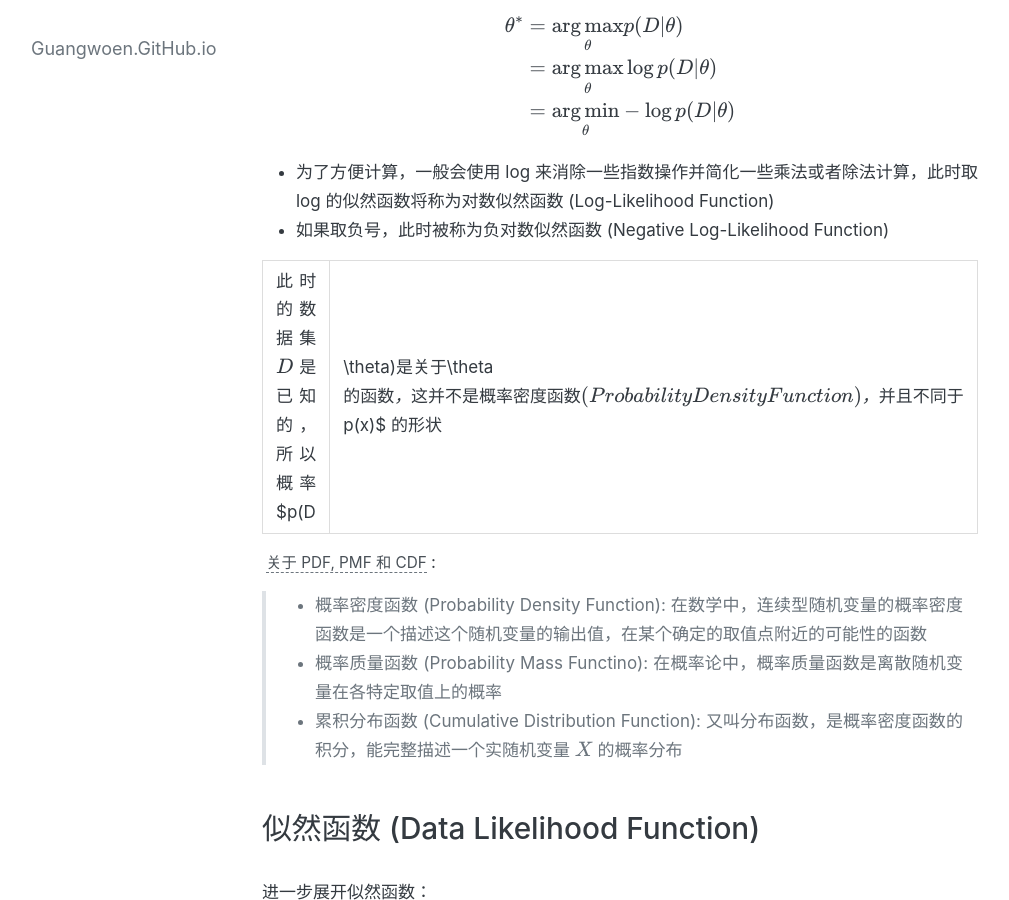
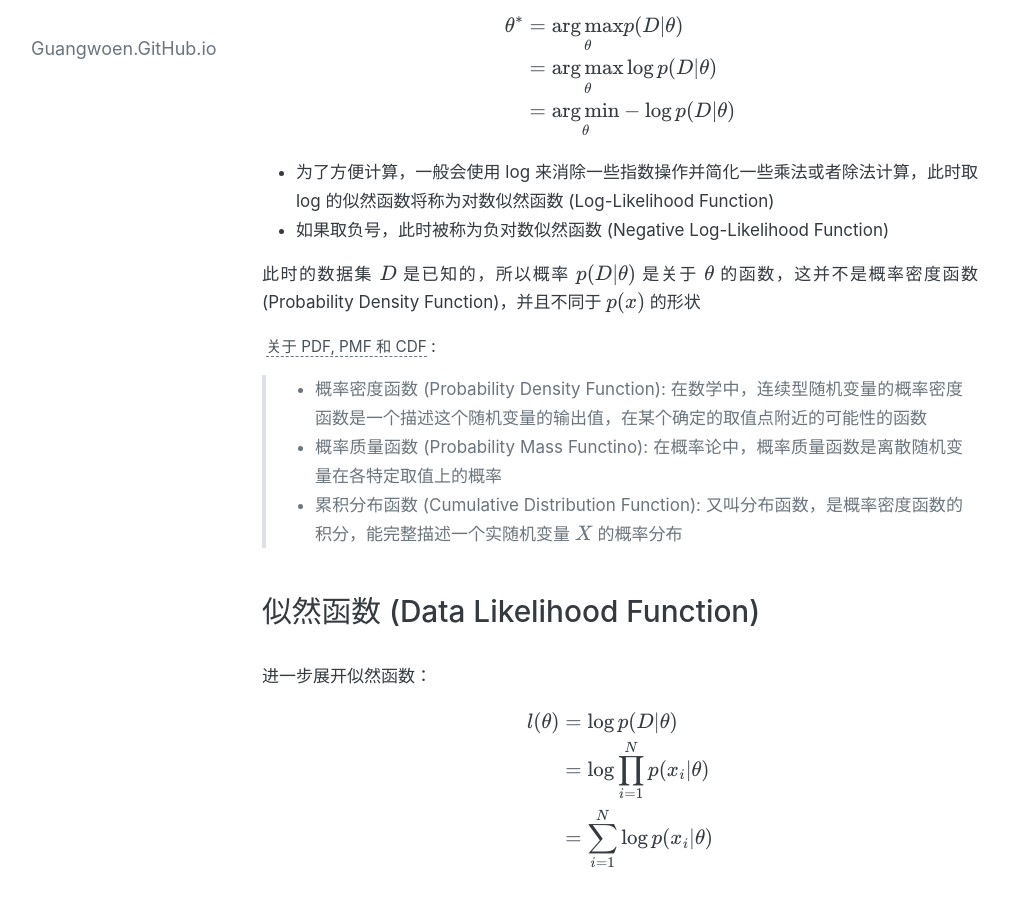
Before and after one commit to Guangwoen/Guangwoen.GitHub.io, a Jekyll site: the page built from _posts/2025-01-04-CS5487-parameter_estimation.md, in a window 1280 px wide and 900 px high, scrolled down 1003 px. Shown: the whole window, without its empty margins (20-1029 px from the left). Built offline with Jekyll 4.4.1, drawn with Linux system fonts in a browser that asks for light colours; formulas are drawn with MathJax 3.

Commit message:
fixed typo

```diff
--- a/_posts/2025-01-04-CS5487-parameter_estimation.md
+++ b/_posts/2025-01-04-CS5487-parameter_estimation.md
@@ -35,7 +35,7 @@ $$
 - 为了方便计算，一般会使用 log 来消除一些指数操作并简化一些乘法或者除法计算，此时取 log 的似然函数将称为对数似然函数 (Log-Likelihood Function)
 - 如果取负号，此时被称为负对数似然函数 (Negative Log-Likelihood Function)
 
-此时的数据集 $D$ 是已知的，所以概率 $p(D|\theta)$ 是关于 $\theta$ 的函数，这并不是概率密度函数 (Probability Density Function)，并且不同于 $p(x)$ 的形状
+此时的数据集 $D$ 是已知的，所以概率 $p(D\|\theta)$ 是关于 $\theta$ 的函数，这并不是概率密度函数 (Probability Density Function)，并且不同于 $p(x)$ 的形状
 
 [关于 PDF, PMF 和 CDF](https://blog.csdn.net/wzgbm/article/details/51680540):
 
```
